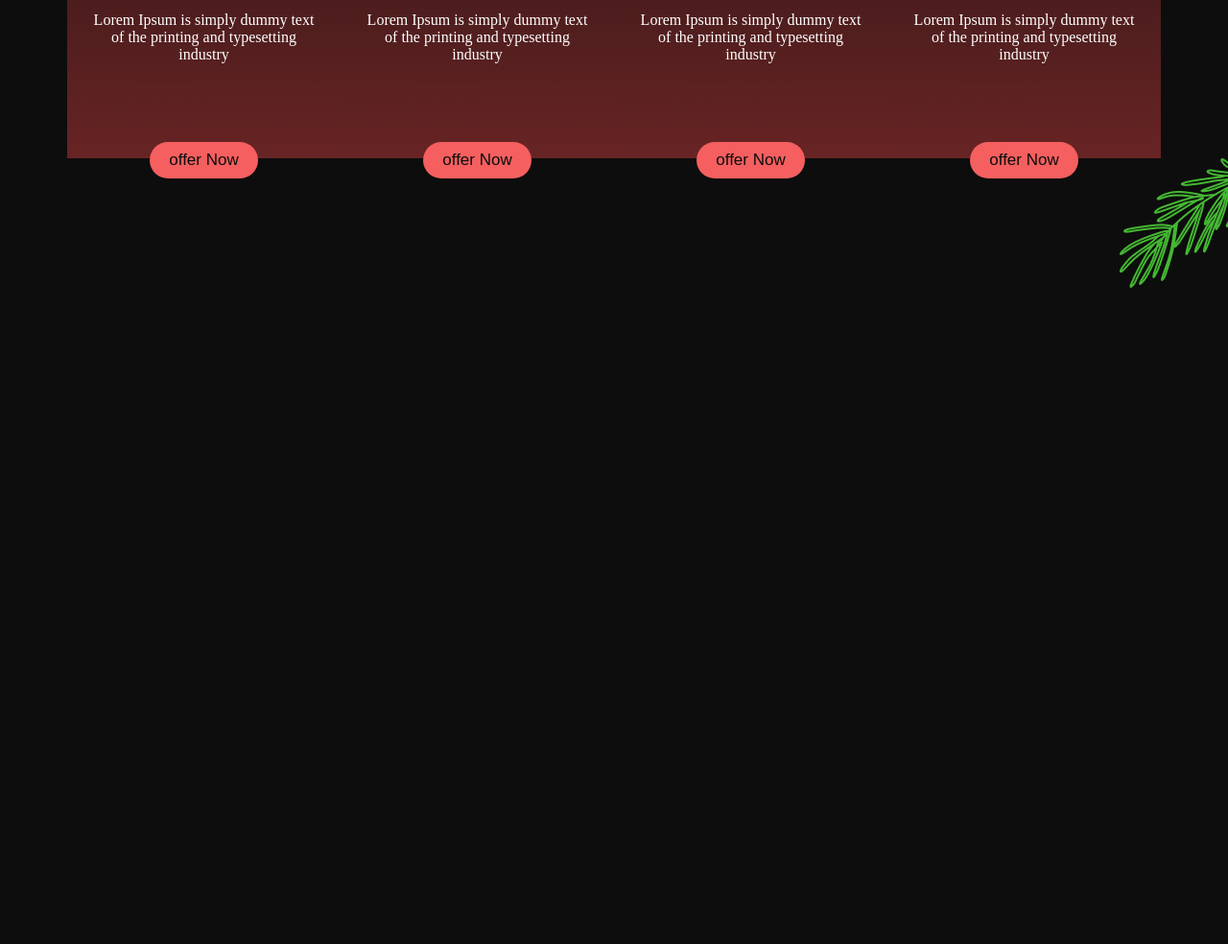
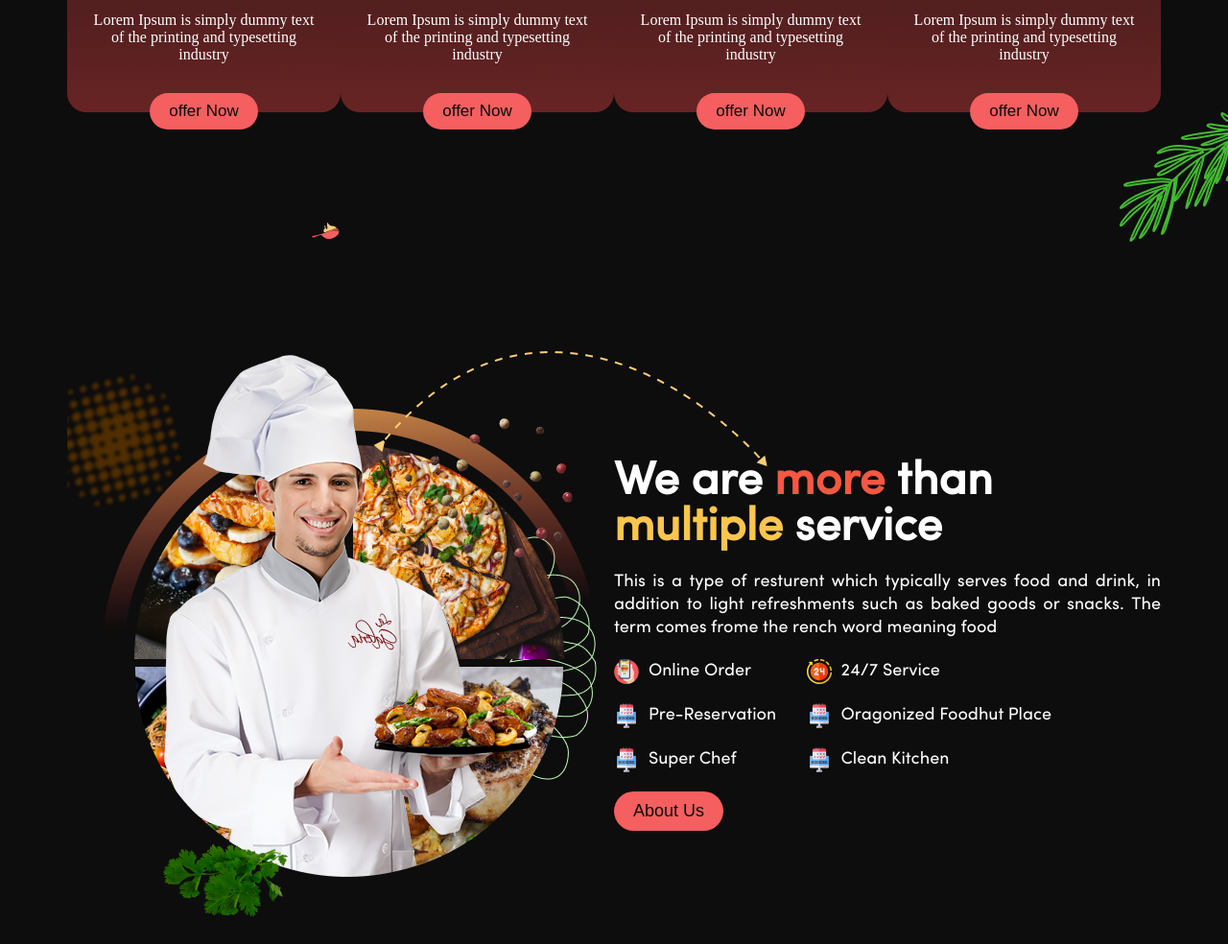
Before and after one commit to kasramajidi/Food_Hut, a plain HTML site: page index.html in a window 1280 px wide. Shown: the part 1540-2524 px from the top of the page at 96% size. Before the commit the page ends 1840 px from the top, so only its background shows below. Drawn offline with Linux system fonts and the light colour scheme.

Commit message:
create about us

```diff
--- a/css/style.css
+++ b/css/style.css
@@ -6,7 +6,7 @@
 * {
     padding: 0;
     margin: 0;
-    box-sizing: boffer-box;
+    box-sizing: border-box;
 }
 
 body {
@@ -143,15 +143,15 @@ a {
 .input-picture_header {
     width: 99%;
     height: 53px;
-    boffer-radius: 99px;
+    border-radius: 99px;
     background-color: transparent;
-    boffer: 1px solid white;
+    border: 1px solid white;
     padding: 0 50px;
 }
 
 .menu-btn {
-    boffer: none;
-    boffer-radius: 99px;
+    border: none;
+    border-radius: 99px;
     color: rgba(12, 13, 13, 1);
     font-weight: 399;
     font-size: 17px;
@@ -182,7 +182,7 @@ a {
     padding: 20px 18px 17px 17px;
     background-color: rgba(13, 13, 13, 1);
     box-shadow: 0px 15px 30px 0px rgba(223, 105, 81, 0.3);
-    boffer-radius: 100%;
+    border-radius: 100%;
 }
 
 
@@ -260,7 +260,7 @@ a {
     width: 310px;
     height: 368px;
     background: linear-gradient(179.69deg, rgba(255, 255, 255, 0) -31.53%, #F54748 303.75%);
-    boffer-radius: 20px;
+    border-radius: 20px;
     padding: 24px;
     position: relative;
 }
@@ -317,3 +317,92 @@ a {
     position: absolute;
     bottom: -5%;
 }
+
+/* about us */
+
+.aboutUs {
+    display: flex;
+    align-items: center;
+    justify-content: space-between;
+    flex-wrap: wrap;
+    margin-top: 113px;
+}
+
+.aboutUs-left {
+    width: 50%;
+    position: relative;
+}
+
+.vector {
+    position: absolute;
+    top: 18%;
+    left: 56%;
+}
+
+.div-aboutus {
+    display: flex;
+    flex-direction: column;
+    align-items: flex-start;
+    gap: 20px;
+    margin-top: 130px;
+    width: 50%;
+}
+
+.span-title {
+    font-weight: 700;
+    font-size: 48px;
+    color: rgba(255, 255, 255, 1);
+    max-width: 400px;
+}
+
+.red-span {
+    color: #f65743;
+}
+
+.yellow-span {
+    color: #fdc54e;
+}
+
+.span-p {
+    font-weight: 400;
+    font-size: 18px;
+    line-height: 24px;
+    color: rgba(255, 255, 255, 1);
+    text-align: justify;
+}
+
+.icon {
+    width: 80%;
+    display: flex;
+    align-items: center;
+    justify-content: space-between;
+    flex-wrap: wrap;
+}
+
+.icon1 {
+    display: flex;
+    flex-direction: column;
+    gap: 20px;
+}
+
+.div-icon {
+    display: flex;
+    align-items: center;
+    gap: 10px;
+}
+
+.span-icon {
+    font-weight: 400;
+    font-size: 18px;
+    color: rgba(255, 255, 255, 1);
+}
+
+.about-us-btn {
+    border-radius: 100px;
+    color: rgba(13, 13, 13, 1);
+    font-size: 18px;
+    font-weight: 400;
+    background-color: rgba(246, 95, 95, 1);
+    padding: 10px 20px;
+    border: none;
+}
--- a/index.html
+++ b/index.html
@@ -145,6 +145,57 @@
         </div>
         <img class="img-poss" src="./image/rosemary.png" alt="" />
       </section>
+      <!-- About us -->
+      <section class="aboutUs">
+        <div class="aboutUs-left">
+            <img src="./image/Frame5.png" alt="aboutUs-img" class="aboutUs-img"/>
+            <img src="./image/Vector 9.png" alt="vectot" class="vector">
+        </div>
+        <div class="div-aboutus">
+          <span
+          class="span-title"
+            >We are <span class="red-span">more</span> than
+            <span class="yellow-span">multiple</span> service</span
+          >
+          <span
+            class="span-p"
+            >This is a type of resturent which typically serves food and drink,
+            in addition to light refreshments such as baked goods or snacks. The
+            term comes frome the rench word meaning food</span
+          >
+          <div class="icon">
+            <div class="icon1">
+                <div class="div-icon">
+                    <img src="./image/image 15.png" alt="image">
+                    <span class="span-icon">Online Order</span>
+                </div>
+                <div class="div-icon">
+                    <img src="./image/image 18.png" alt="image">
+                    <span class="span-icon">Pre-Reservation</span>
+                </div>
+                <div class="div-icon">
+                    <img src="./image/image 20.png" alt="image">
+                    <span class="span-icon">Super Chef</span>
+                </div>
+            </div>
+            <div class="icon1">
+                <div class="div-icon">
+                    <img src="./image/image 17.png" alt="image">
+                    <span class="span-icon">24/7 Service</span>
+                </div>
+                <div class="div-icon">
+                    <img src="./image/image 19.png" alt="image">
+                    <span class="span-icon">Oragonized Foodhut Place</span>
+                </div>
+                <div class="div-icon">
+                    <img src="./image/image 21.png" alt="image">
+                    <span class="span-icon">Clean Kitchen</span>
+                </div>
+            </div>
+          </div>
+          <button class="about-us-btn" type="button">About Us</button>
+        </div>
+      </section>
     </main>
   </body>
 </html>
```
